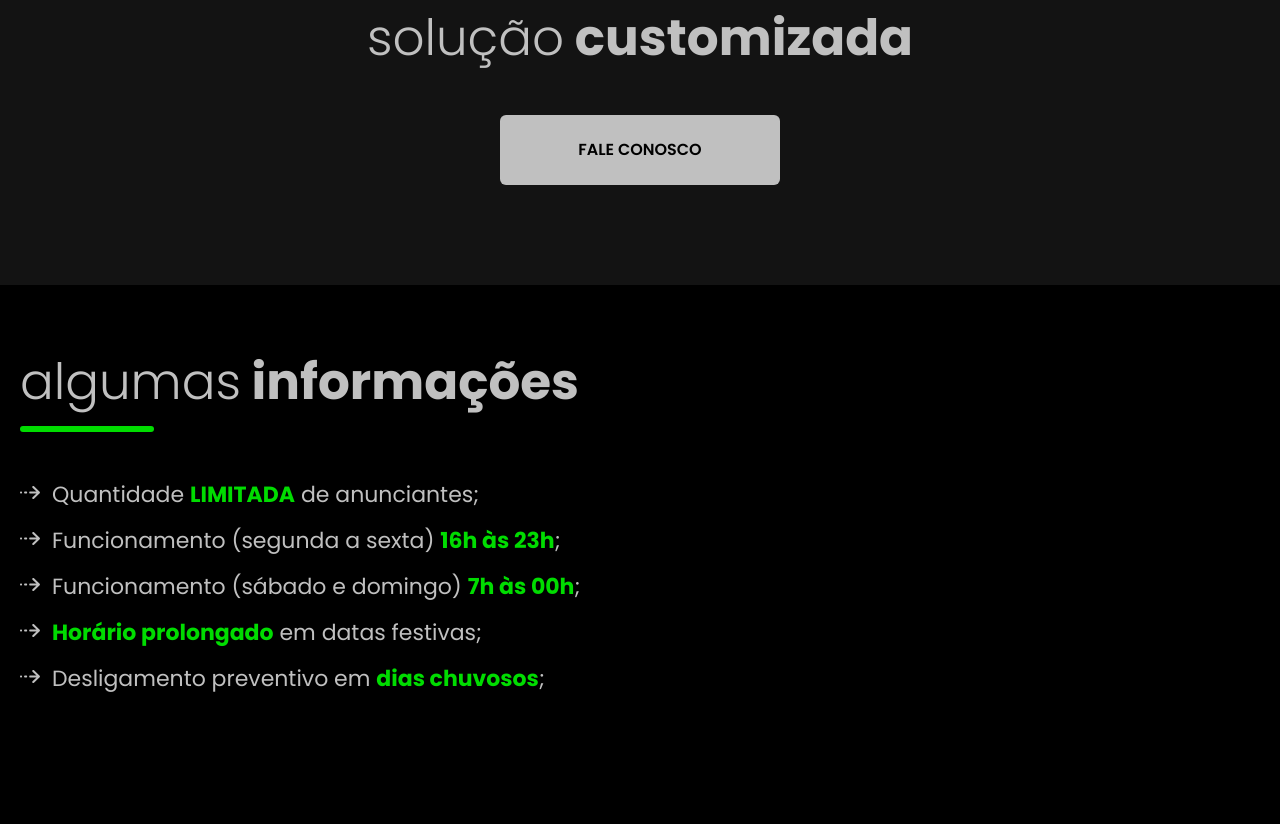
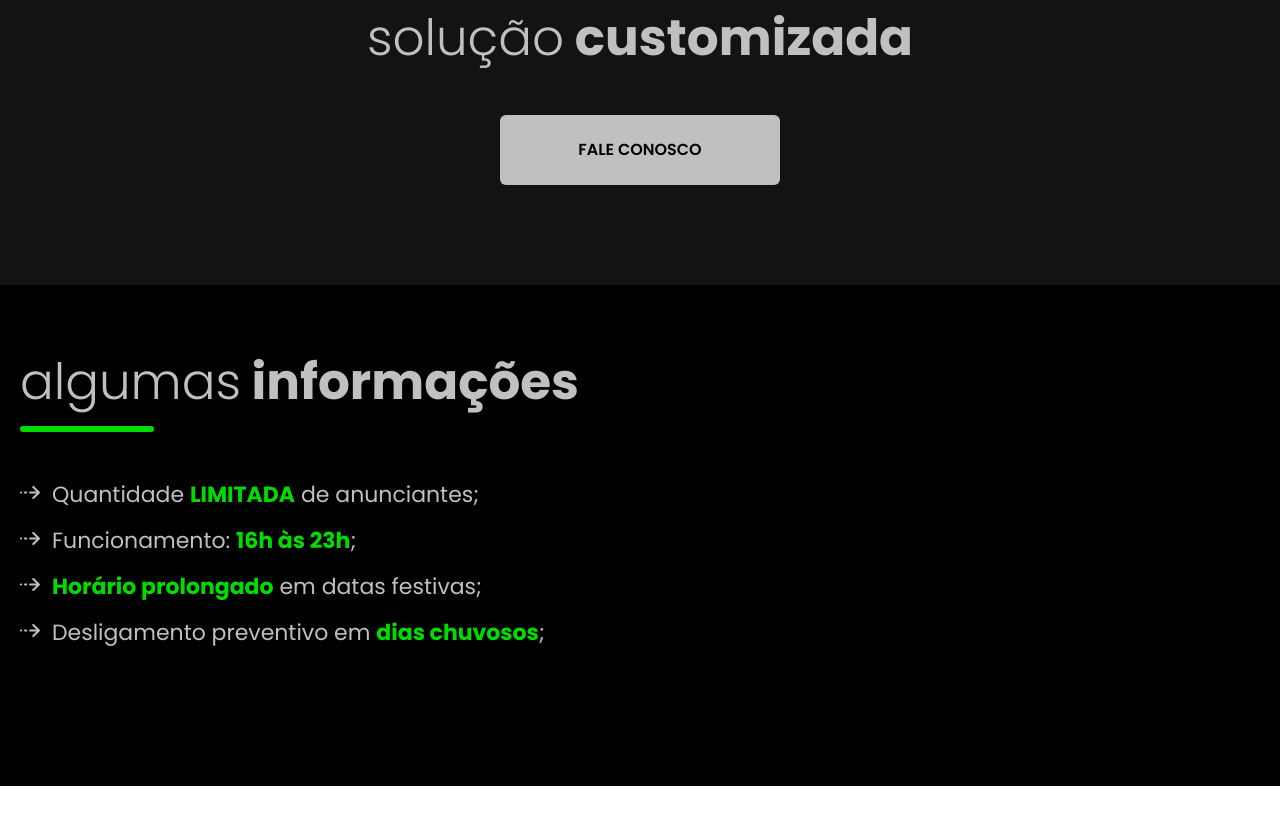
Before and after one commit to mateusdmc/LedVision, a website: page src/index.html in a window 1280 px wide. Shown: the part 1595-2419 px from the top of the page. After the commit the page ends 2381 px from the top, so only its background shows below. Drawn offline with Linux system fonts and the light colour scheme.

Commit message:
ajuste nos horarios

```diff
--- a/src/index.html
+++ b/src/index.html
@@ -261,12 +261,12 @@
                 </div>
                 <div class="flex flex-row gap-[12px] items-start text-[#C0C0C0] font-poppins font-normal text-[22px] leading-[26px] mb-[20px]">
                     <img src="assets/img/seta.svg" alt="" class="w-[20px] mt-[4px]">
-                    <p>Funcionamento (segunda a sexta) <span class="text-[#00DC00] font-bold">16h às 23h</span>;</p>
+                    <p>Funcionamento: <span class="text-[#00DC00] font-bold">16h às 23h</span>;</p>
                 </div>
-                <div class="flex flex-row gap-[12px] items-start text-[#C0C0C0] font-poppins font-normal text-[22px] leading-[26px] mb-[20px]">
+                <!-- <div class="flex flex-row gap-[12px] items-start text-[#C0C0C0] font-poppins font-normal text-[22px] leading-[26px] mb-[20px]">
                     <img src="assets/img/seta.svg" alt="" class="w-[20px] mt-[4px]">
                     <p>Funcionamento (sábado e domingo) <span class="text-[#00DC00] font-bold">7h às 00h</span>;</p>
-                </div>
+                </div> -->
                 <div class="flex flex-row gap-[12px] items-start text-[#C0C0C0] font-poppins font-normal text-[22px] leading-[26px] mb-[20px]">
                     <img src="assets/img/seta.svg" alt="" class="w-[20px] mt-[4px]">
                     <p><span class="text-[#00DC00] font-bold">Horário prolongado</span> em datas festivas;</p>
```
